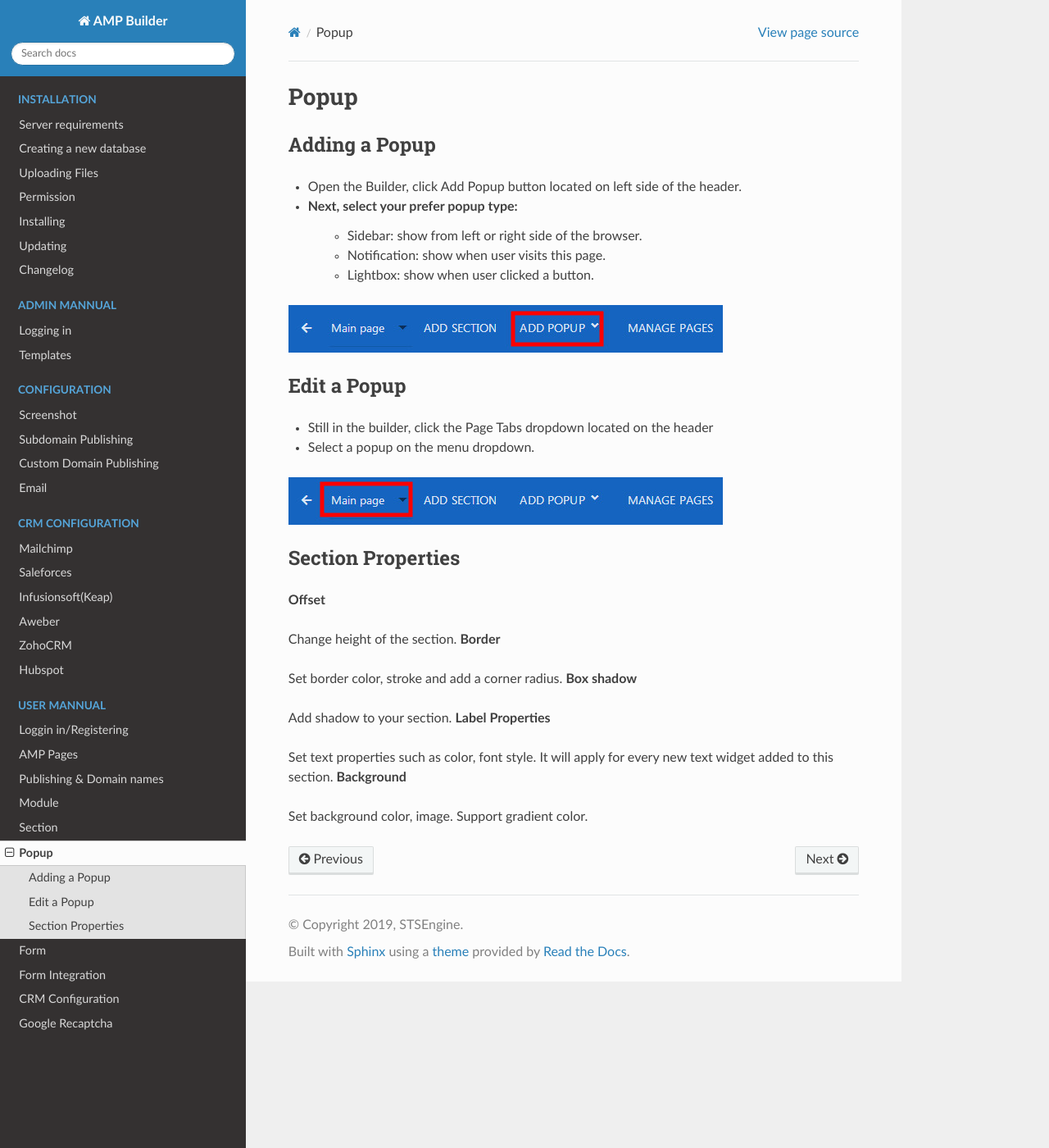
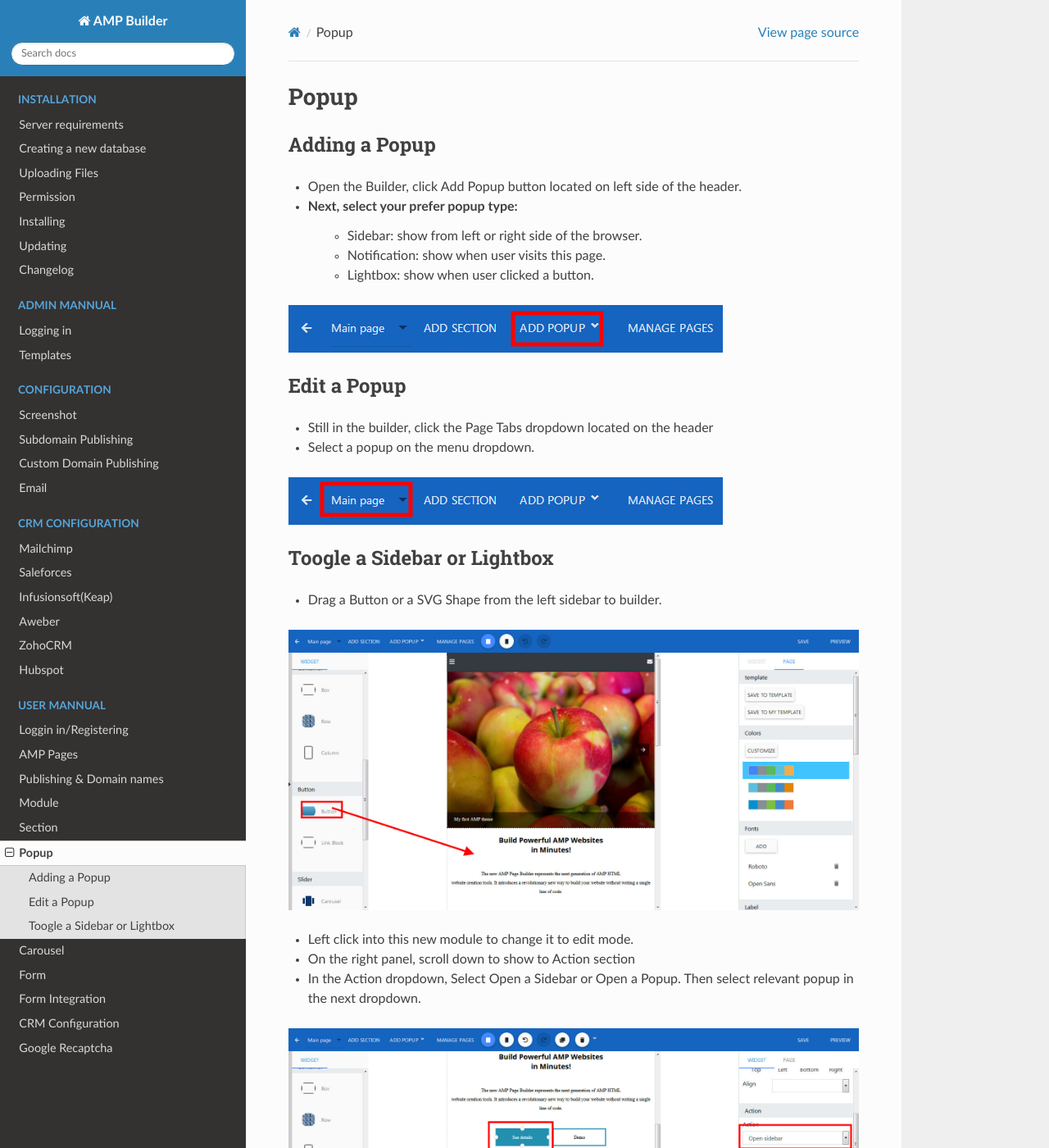
Before and after one commit to logozadocs/-ampbuilder-docs-en, a Sphinx documentation site: the page built from source/_user/popup.rst, in a window 1280 px wide and 1400 px high. Shown: the whole window at 82% size. Built offline with Sphinx 7.4.7 and the Read the Docs theme 2.0.0, drawn with Linux system fonts in a browser that asks for light colours.

Commit message:
no message

```diff
--- a/source/_user/popup.rst
+++ b/source/_user/popup.rst
@@ -31,20 +31,17 @@ Edit a Popup
 
 
 ==============
-Section Properties
+Toogle a Sidebar or Lightbox
 ==============
-**Offset**
 
-Change height of the section.
-**Border**
 
-Set border color, stroke and add a corner radius.
-**Box shadow**
+- Drag a Button or a SVG Shape from the left sidebar to builder.
 
-Add shadow to your section.
-**Label Properties**
+.. image:: ../assets/images/addbutton.jpg
 
-Set text properties such as color, font style. It will apply for every new text widget added to this section.
-**Background**
+- Left click into this new module to change it to edit mode.
+- On the right panel, scroll down to show to Action section
 
-Set background color, image. Support gradient color.
+- In the Action dropdown, Select Open a Sidebar or Open a Popup. Then select relevant popup in the next dropdown.
+
+.. image:: ../assets/images/buttonaction.jpg
--- a/source/index.rst
+++ b/source/index.rst
@@ -74,6 +74,7 @@ To purchase AMP Builder `Click Here <https://AMP Builder.stsengine.com>`__
    _user/module
    _user/section
    _user/popup
+   _user/carousel
    _user/form
    _user/form_integration
    _user/crm_config
```
Also changed, not shown: source/_user/carousel.rst (added, +44 -0 lines), source/assets/images/addbutton.jpg (added), source/assets/images/addcarousel.jpg (added), source/assets/images/addcarouselcontent.jpg (added), source/assets/images/addcarouselslide.jpg (added), source/assets/images/buttonaction.jpg (added), source/assets/images/deletecarouselslide.jpg (added), source/assets/images/template.jpg (added).
